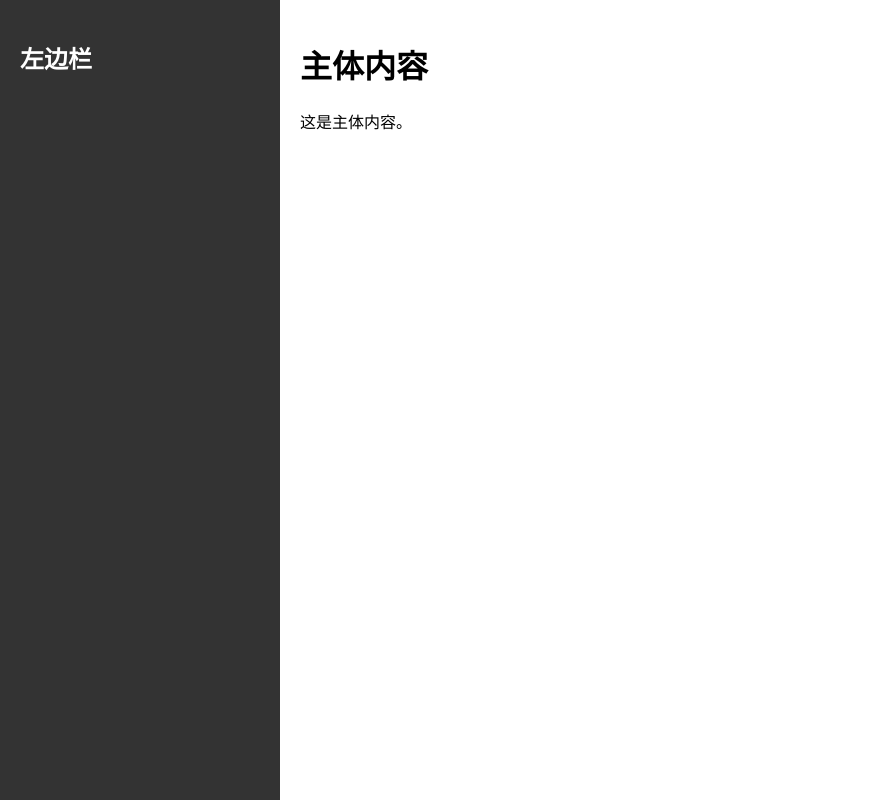
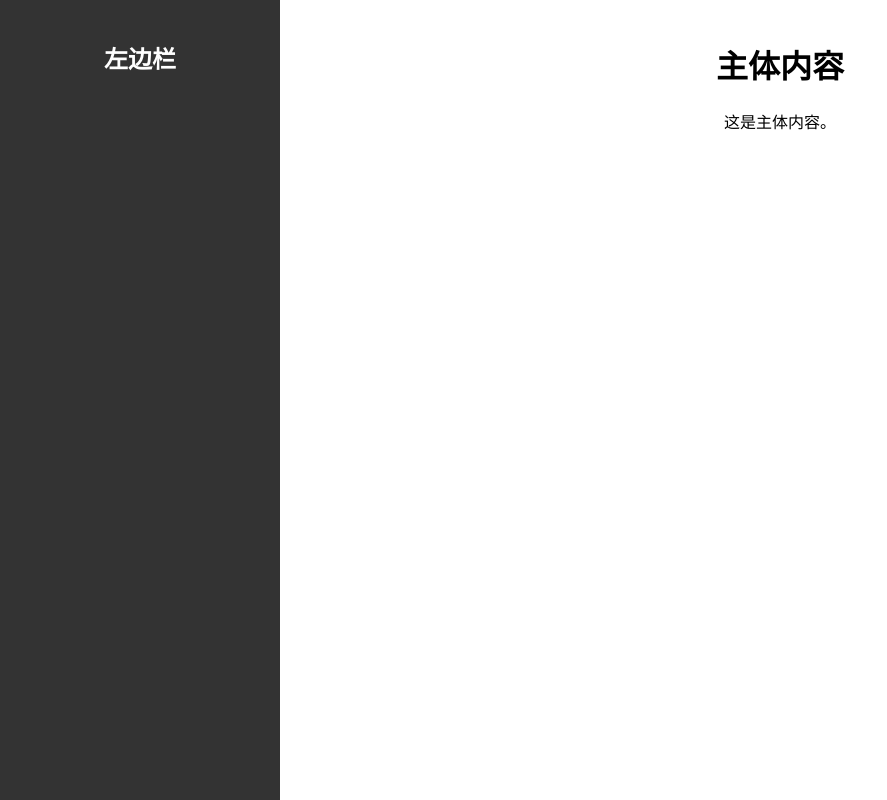
Before and after one commit to coder-mtj/popo.github.io, a plain HTML site: page third.html in a window 1280 px wide. Shown: the whole page, without its empty margins (0-887 px from the left). Drawn offline with Linux system fonts and the light colour scheme.

Commit message:
Update third.html

```diff
--- a/third.html
+++ b/third.html
@@ -6,7 +6,6 @@
   <title>third</title>
   <style>
     body {
-      text-align: center
       background-color: #f0f0f0;
       display: flex;
       justify-content: center;
@@ -28,6 +27,10 @@
       padding: 20px;
     }
 
+    *{
+      text-align: center;
+    }
+
   </style>
 </head>
 <body>
```
